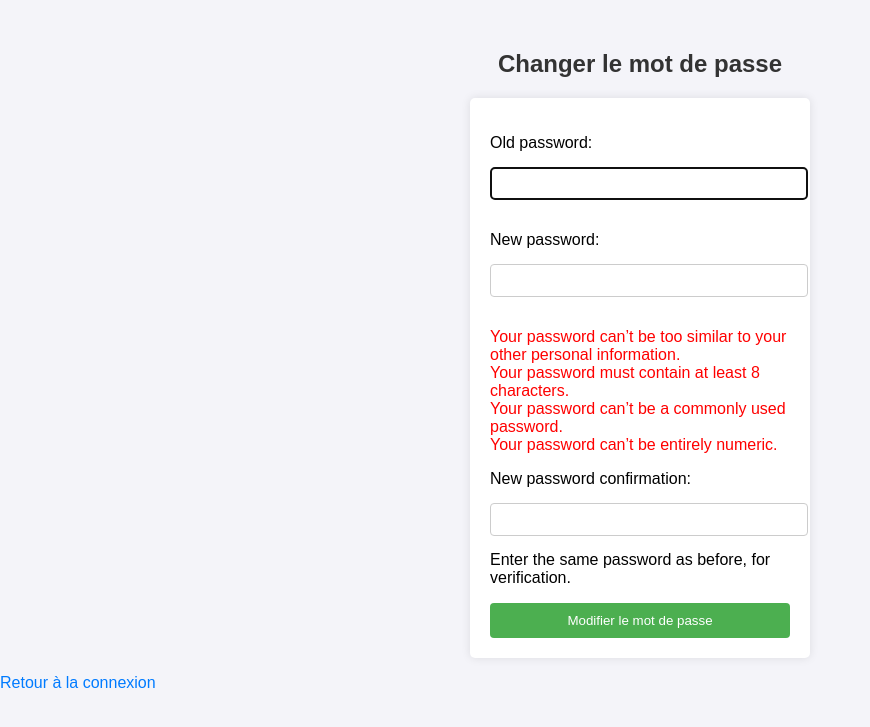
After one commit to 23002su/defi1, a Django app: page /users/change_password/ in a window 1280 px wide. The commit adds this page. Shown: the top 727 px of the page, without its empty margins (0-870 px from the left). Run offline with Django 5.2, Linux system fonts and the light colour scheme; a user stored in the database is signed in.

```diff
--- a/users/models.py
+++ b/users/models.py
@@ -9,6 +9,6 @@ class CustomUser(AbstractUser):
     ]
 
     category = models.CharField(max_length=10, choices=CATEGORY_CHOICES, default='etudiant')
-
+    is_password_temp = models.BooleanField(default=True)
     def __str__(self):
         return self.username
--- /dev/null
+++ b/users/templates/users/change_password.html
@@ -0,0 +1,28 @@
+<!DOCTYPE html>
+<html lang="fr">
+<head>
+    <meta charset="UTF-8">
+    <title>Changer le mot de passe</title>
+    {% load static %}
+    <link rel="stylesheet" type="text/css" href="{% static 'css/styles.css' %}">
+</head>
+<body>
+    <h2>Changer le mot de passe</h2>
+
+    {% if messages %}
+        <ul>
+            {% for message in messages %}
+                <li style="color: red;">{{ message }}</li>
+            {% endfor %}
+        </ul>
+    {% endif %}
+
+    <form method="POST">
+        {% csrf_token %}
+        {{ form.as_p }}
+        <button type="submit">Modifier le mot de passe</button>
+    </form>
+
+    <p><a href="{% url 'login' %}">Retour à la connexion</a></p>
+</body>
+</html>
--- a/users/urls.py
+++ b/users/urls.py
@@ -11,5 +11,6 @@ urlpatterns = [
     path('admin_home/', views.admin_home, name='admin_home'),
     path('enseignant_home/', views.enseignant_home, name='enseignant_home'),
     path('etudiant_home/', views.etudiant_home, name='etudiant_home'),
+    path('change_password/', views.change_password, name='change_password'),
 
 ]
--- a/users/views.py
+++ b/users/views.py
@@ -4,42 +4,87 @@ from django.contrib.auth.models import User
 from django.contrib import messages
 from django.http import HttpResponse
 from .models import CustomUser
+import random
+import string
+from django.contrib.auth.forms import PasswordChangeForm
+from django.contrib.auth import update_session_auth_hash
+from django.contrib.auth.decorators import login_required
 
+
+
+def generate_random_password(length=8):
+    """Génère un mot de passe aléatoire de longueur donnée."""
+    characters = string.ascii_letters + string.digits + string.punctuation
+    password = ''.join(random.choice(characters) for i in range(length))
+    return password
+
+
+@login_required
+def change_password(request):
+    if request.method == 'POST':
+        form = PasswordChangeForm(request.user, request.POST)
+        if form.is_valid():
+            form.save()
+            # Une fois le mot de passe changé, mettre à jour le champ `is_password_temp` à False
+            request.user.is_password_temp = False
+            request.user.save()
+
+            messages.success(request, 'Votre mot de passe a été changé avec succès.')
+            return redirect('login')  # Redirige vers la page de connexion après un changement réussi
+        else:
+            messages.error(request, 'Erreur dans le changement de mot de passe.')
+    else:
+        form = PasswordChangeForm(request.user)
+
+    return render(request, 'users/change_password.html', {'form': form})
 
 def register(request):
     if request.method == 'POST':
         username = request.POST['username']
-        password = request.POST['password']
-        password2 = request.POST['password2']
         category = request.POST['category']  # Récupère la catégorie
 
-        if password == password2:
+        if category == 'enseignant' or category == 'etudiant':
+            # Vérifie si l'utilisateur existe déjà
             if CustomUser.objects.filter(username=username).exists():
-                messages.error(request, "Ce nom d'utilisateur est déjà pris")
+                messages.info(request, "Cet utilisateur existe déjà, vous pouvez vous connecter.")
+                return redirect('login')
             else:
-                # Créer un utilisateur avec le modèle personnalisé
+                # Si l'utilisateur n'existe pas, crée un mot de passe généré aléatoirement
+                password = generate_random_password()
                 user = CustomUser.objects.create_user(username=username, password=password, category=category)
                 user.save()
 
-                messages.success(request, "Utilisateur créé avec succès")
+                # Envoi d'un message pour informer l'admin ou l'utilisateur de son mot de passe temporaire
+                messages.success(request, f"Utilisateur créé avec succès. Votre mot de passe temporaire est : {password}")
                 return redirect('login')
+
         else:
-            messages.error(request, "Les mots de passe ne correspondent pas")
+            # Cas où la catégorie n'est ni 'enseignant' ni 'etudiant'
+            messages.error(request, "La catégorie choisie n'est pas valide")
 
     return render(request, 'users/register.html')
+
 def login_view(request):
     if request.method == 'POST':
         username = request.POST['username']
         password = request.POST['password']
 
+        # Tente d'authentifier l'utilisateur
         user = authenticate(request, username=username, password=password)
 
         if user is not None:
             login(request, user)
 
             # Stocker la catégorie et le nom d'utilisateur dans la session
-            request.session['category'] = user.category  # Catégorie de l'utilisateur
-            request.session['user'] = user.username  # Nom d'utilisateur
+            request.session['category'] = user.category
+            request.session['user'] = user.username
+
+            # Vérifiez si l'utilisateur utilise un mot de passe temporaire
+            if user.category in ['enseignant', 'etudiant']:
+                # Remplacer 'motdepasse_temporaire' par la logique de votre mot de passe temporaire
+                if user.is_password_temp:  # Mot de passe temporaire
+                    messages.info(request, "Votre mot de passe est temporaire. Pensez à le changer.")
+                    return redirect('change_password')  # Rediriger vers une page pour changer le mot de passe
 
             # Redirection selon la catégorie de l'utilisateur
             if user.category == 'admin':
@@ -48,10 +93,13 @@ def login_view(request):
                 return redirect('enseignant_home')
             else:
                 return redirect('etudiant_home')
+
         else:
+            # Si l'authentification échoue
             messages.error(request, "Nom d'utilisateur ou mot de passe incorrect")
 
-    return render(request, 'users/login.html')
+    # Passer la session dans le contexte
+    return render(request, 'users/login.html', {'category': request.session.get('category')})
 
 # Page d'accueil après connexion
 def home(request):
```
Also changed, not shown: users/templates/users/login.html (+7 -0 lines), db.sqlite3, users/migrations/0002_customuser_is_password_temp.py (added).
